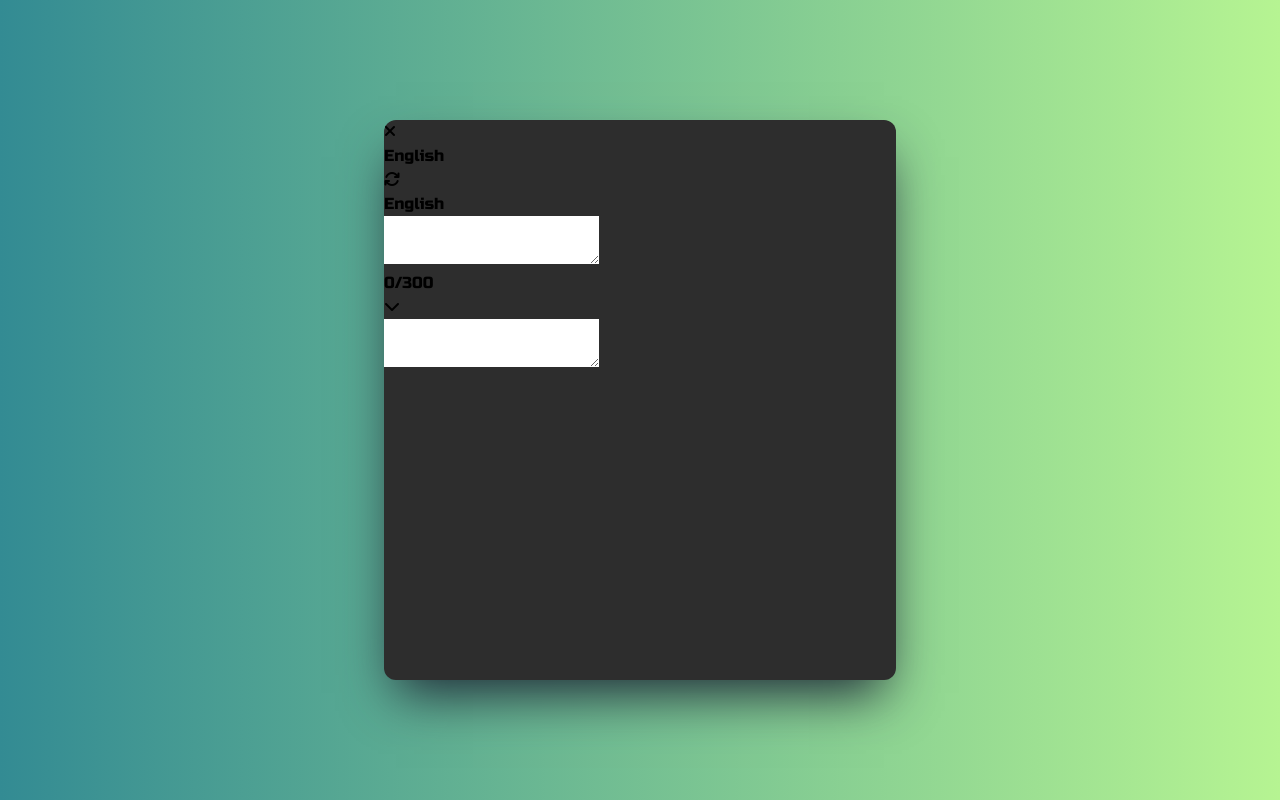
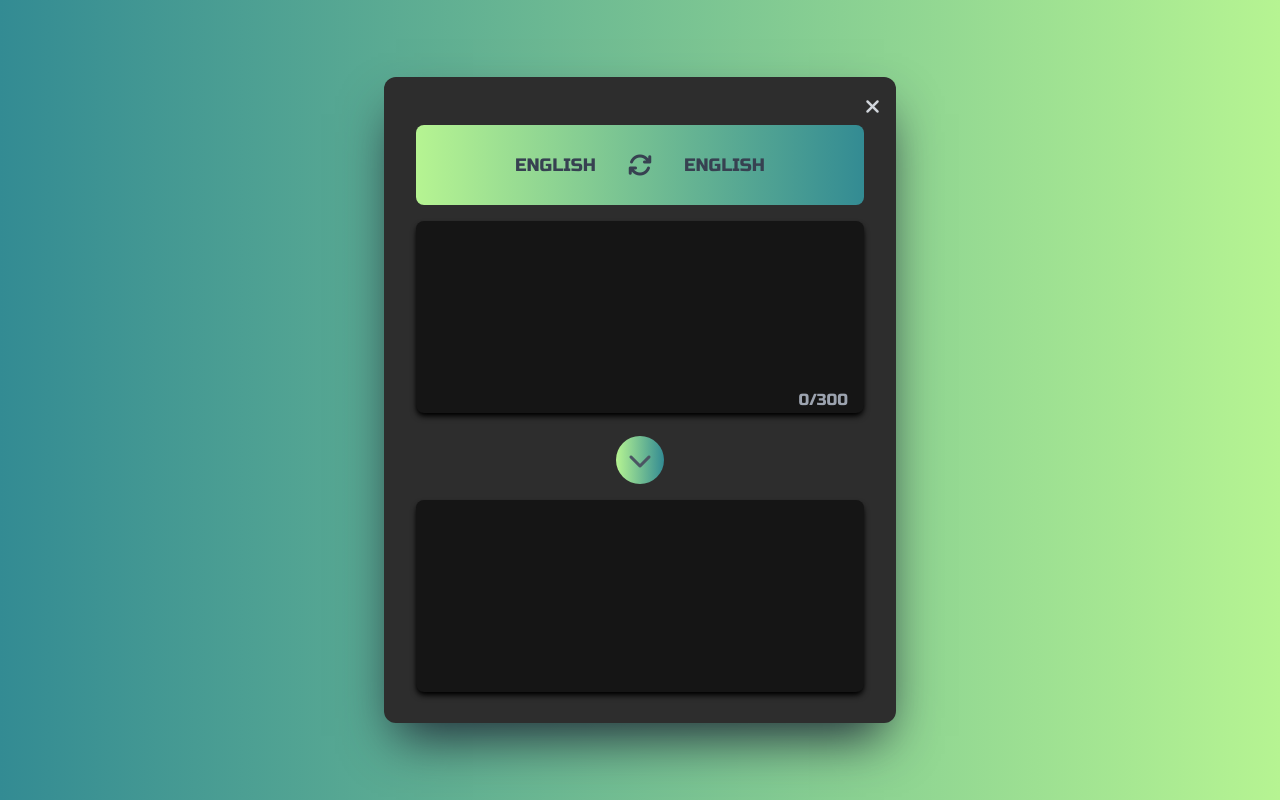
Before and after one commit to Marshal10/Translator-app, a React (Vite) app: page / in a window 1280 px wide. Built offline with nearby package versions, Linux system fonts and the light colour scheme; a web font is replaced by a local one.

Commit message:
Translator App stylings

```diff
--- a/src/App.jsx
+++ b/src/App.jsx
@@ -4,7 +4,7 @@ import TranslatorStart from "./components/TranslatorStart";
 function App() {
   return (
     <div className="w-full h-screen bg-gradient-to-l from-[#b6f492] to-[#338b93] flex justify-center items-center">
-      <div className="w-[90%] max-w-lg h-[70vh] bg-[#2d2d2d] rounded-xl shadow-2xl shadow-gray-800 flex flex-col">
+      <div className="w-[90%] max-w-lg bg-[#2d2d2d] rounded-xl shadow-2xl shadow-gray-800 flex flex-col">
         {/* <TranslatorStart /> */}
         <TranslatorApp />
       </div>
--- a/src/components/TranslatorApp.jsx
+++ b/src/components/TranslatorApp.jsx
@@ -1,23 +1,23 @@
 function TranslatorApp() {
   return (
-    <div>
-      <button>
-        <i className="fa-solid fa-xmark"></i>
+    <div className="w-full flex flex-col gap-y-4 justify-center items-center px-8 pt-12 pb-6 relative">
+      <button className="absolute top-4 right-4">
+        <i className="fa-solid fa-xmark text-xl text-gray-300"></i>
       </button>
-      <div>
-        <div>English</div>
-        <i className="fa-solid fa-arrows-rotate"></i>
-        <div>English</div>
+      <div className="w-full min-h-20 flex justify-center items-center px-4 bg-gradient-to-r from-[#b6f492] to-[#338b93] text-gray-700 rounded-lg">
+        <div className="language">English</div>
+        <i className="fa-solid fa-arrows-rotate text-2xl mx-8 cursor-pointer"></i>
+        <div className="language">English</div>
       </div>
-      <div>
-        <textarea></textarea>
-        <div>0/300</div>
+      <div className="w-full relative">
+        <textarea className="textarea"></textarea>
+        <div className="absolute bottom-2 right-4 text-gray-400">0/300</div>
       </div>
-      <button>
+      <button className="w-12 h-12 bg-gradient-to-r from-[#b6f492] to-[#338b93] rounded-full text-2xl text-gray-600 flex justify-center items-center active:translate-y-[1px]">
         <i className="fa-solid fa-chevron-down"></i>
       </button>
-      <div>
-        <textarea></textarea>
+      <div className="w-full">
+        <textarea className="textarea"></textarea>
       </div>
     </div>
   );
--- a/src/index.css
+++ b/src/index.css
@@ -11,3 +11,11 @@
   outline: none;
   font-family: "Russo One", sans-serif;
 }
+
+.language {
+  @apply text-lg text-right uppercase cursor-pointer;
+}
+
+.textarea {
+  @apply w-full h-48 resize-none bg-[#151515] shadow-md shadow-black rounded-lg px-4 py-2 font-righteous font-light leading-5;
+}
```
